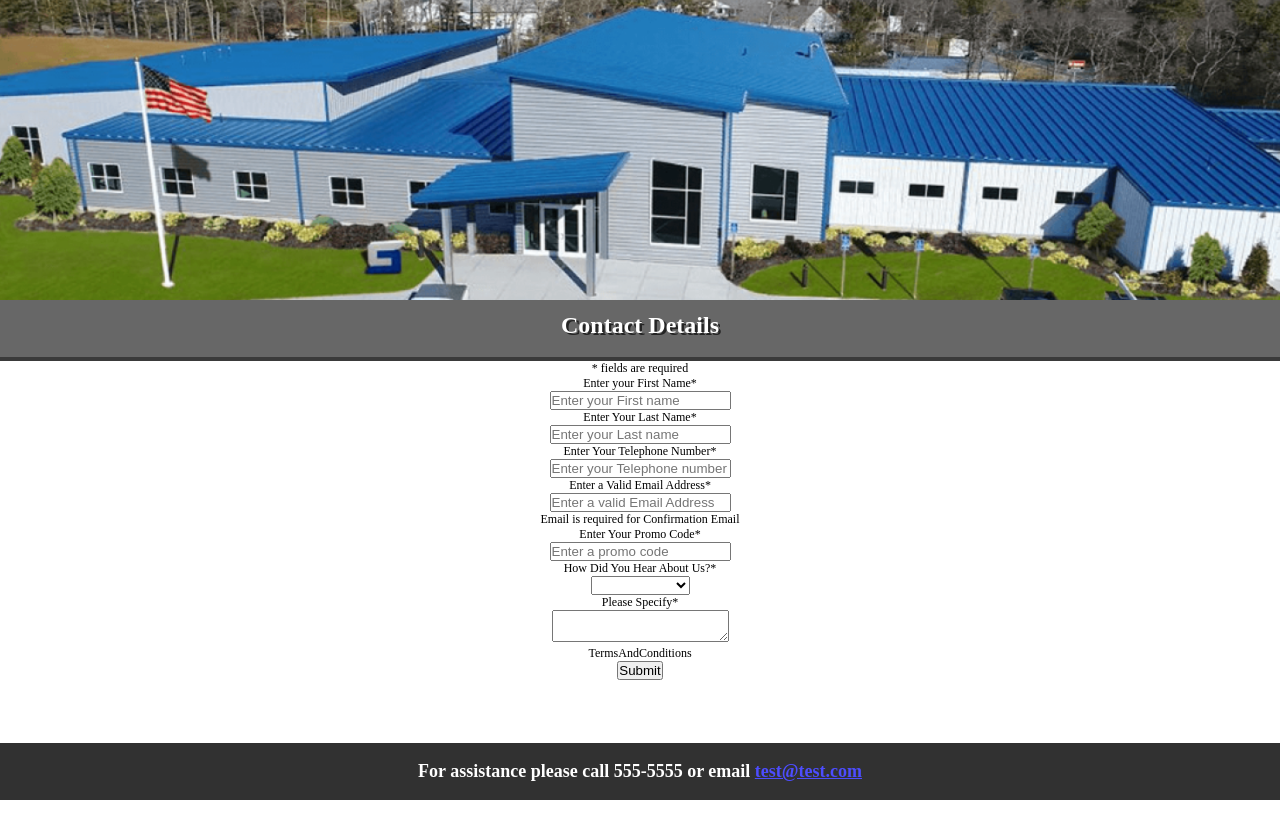
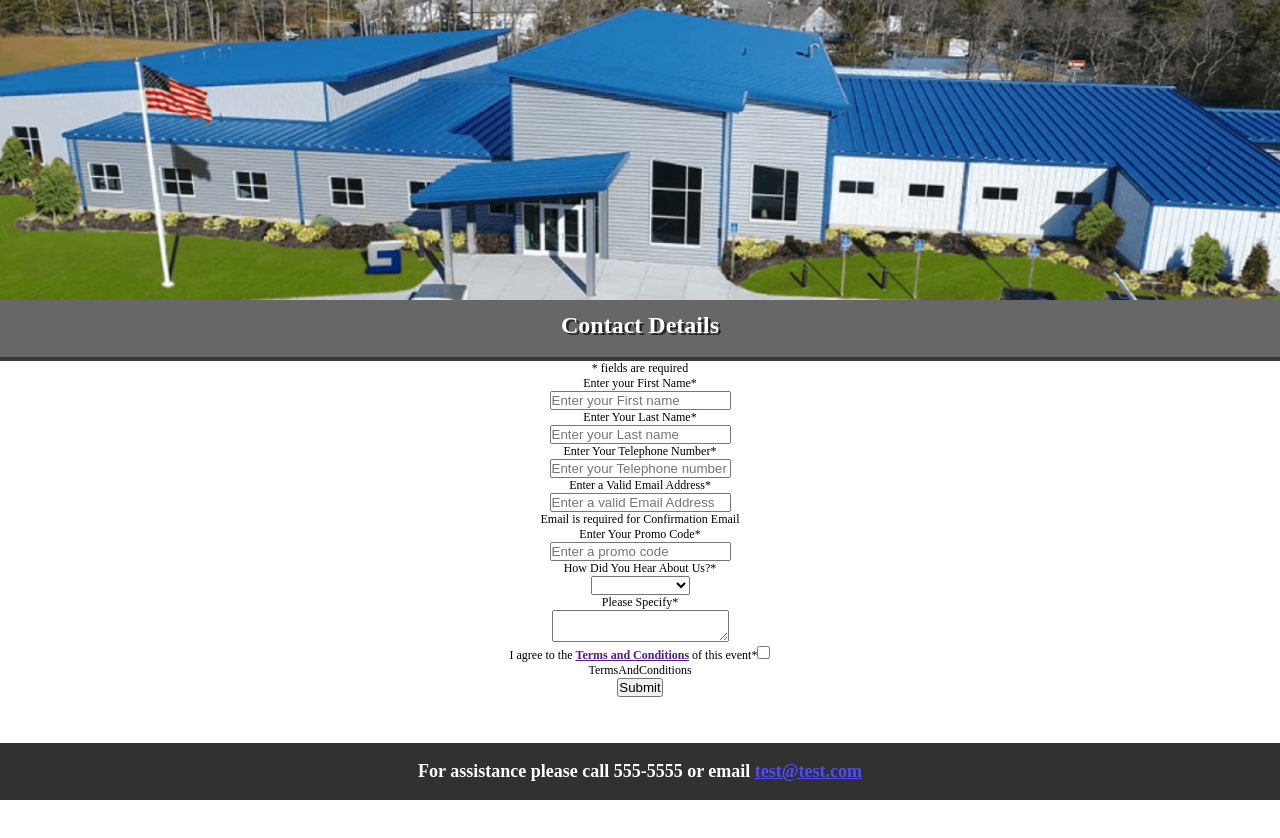
Before and after one commit to Ultra-Zactimus/CDS-Coding-Challenge, a Next.js app: page / in a window 1280 px wide. Shown: the top 838 px of the page. Built offline with nearby package versions, Linux system fonts and the light colour scheme.

Commit message:
add text and checkbox for accepting terms and conditions

```diff
--- a/src/components/Form/Form.jsx
+++ b/src/components/Form/Form.jsx
@@ -134,6 +134,15 @@ const Form = () => {
             submitFeedback={handleOther}
           />
         </div>
+
+        <div>
+          <label htmlFor="terms">
+            I agree to the <a href=''>Terms and Conditions</a> of this event
+            <span>*</span>
+          </label>
+          <input type="checkbox" name="terms" required />
+        </div>
+
         <TermsAndConditions />
         <button type='submit'>Submit</button>
       </form>
```
